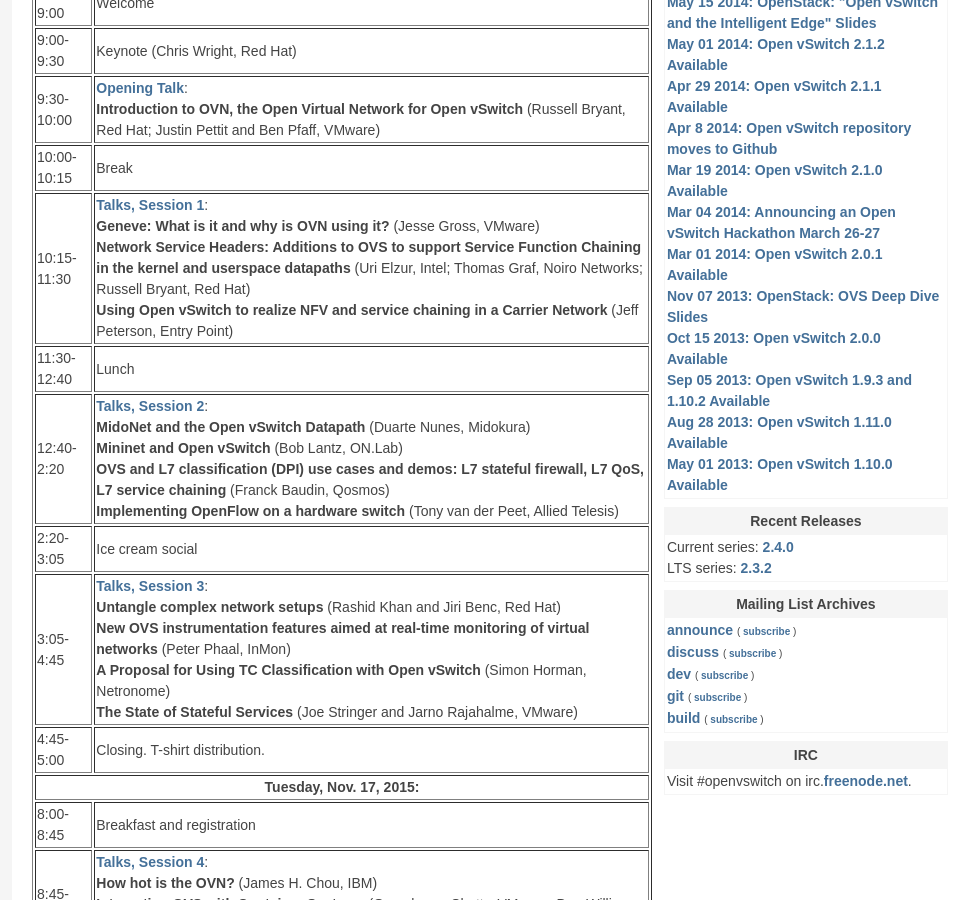
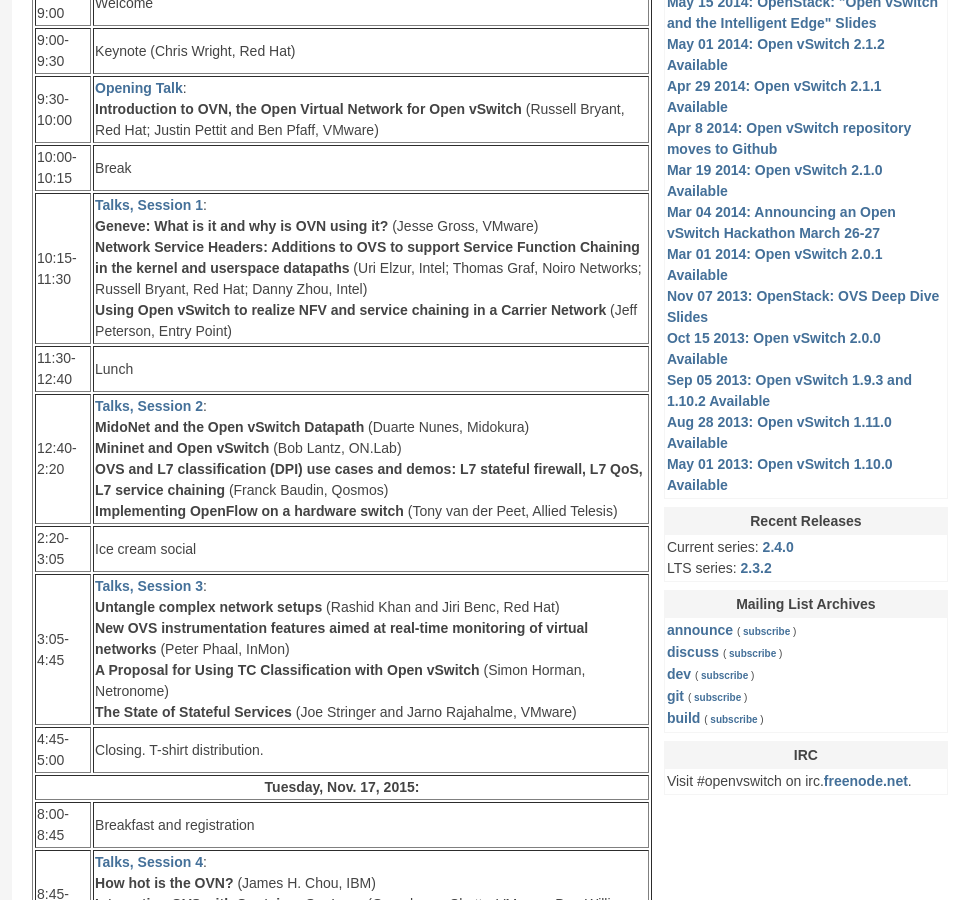
Before and after one commit to openvswitch/openvswitch.github.io, a Jekyll site: the page built from support/ovscon2015/index.html, in a window 1280 px wide and 900 px high, scrolled down 473 px. Shown: the whole window, without its empty margins (138-1108 px from the left). Built offline with Jekyll 4.4.1, drawn with Linux system fonts in a browser that asks for light colours; some of the changed text lies outside the part shown.

Commit message:
ovscon2015: Add Danny Zhou to NSH presenters.
Update the NSH talk presenter list to include Danny Zhou, as requested
by Uri Elzur.  I also forgot to list myself in the talk details section
when I added my name earlier.

```diff
--- a/support/ovscon2015/index.html
+++ b/support/ovscon2015/index.html
@@ -65,7 +65,7 @@
 	VMware)<br>
       <b>Network Service Headers: Additions to OVS to support Service
 	  Function Chaining in the kernel and userspace datapaths</b> (Uri
-	Elzur, Intel; Thomas Graf, Noiro Networks; Russell Bryant, Red Hat)<br>
+	Elzur, Intel; Thomas Graf, Noiro Networks; Russell Bryant, Red Hat; Danny Zhou, Intel)<br>
       <b>Using Open vSwitch to realize NFV and service chaining in a
 	  Carrier Network</b> (Jeff Peterson, Entry Point)
     </td>
@@ -232,7 +232,8 @@
 
 <h2><b>Network Service Headers: Additions to OVS to support Service
 Function Chaining in the kernel and userspace datapaths</b> (Uri
-Elzur, Intel; Thomas Graf, Noiro Networks)</h2>
+Elzur, Intel; Thomas Graf, Noiro Networks; Russell Bryant, Red Hat;
+Danny Zhou, Intel)</h2>
 
 <p>
   In this talk we will review the contributions made to Open vSwitch
```
